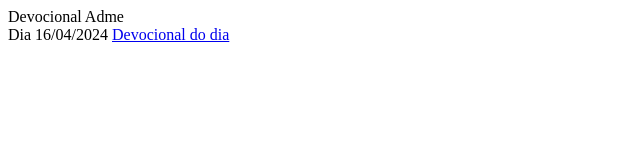
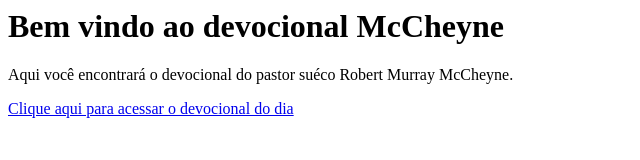
Before and after one commit to diegossantana/grupoprogramacaoadme, a plain HTML site: page index.html in a window 1280 px wide. Shown: the whole page, without its empty margins (0-640 px from the left). Drawn offline with Linux system fonts and the light colour scheme.

Commit message:
Quase no jeito

```diff
--- a/index.html
+++ b/index.html
@@ -1,5 +1,3 @@
-Devocional Adme <br>
-
-Dia 16/04/2024
-
-<a href="devocionalDia.html">Devocional do dia</a>
+<h1>Bem vindo ao devocional McCheyne</h1>
+<p>Aqui você encontrará o devocional do pastor suéco Robert Murray McCheyne.</p>
+<a href="devocionalDia.html">Clique aqui para acessar o devocional do dia</a>
```
Also changed, not shown: devocionalDia.html (+1 -3 lines).
